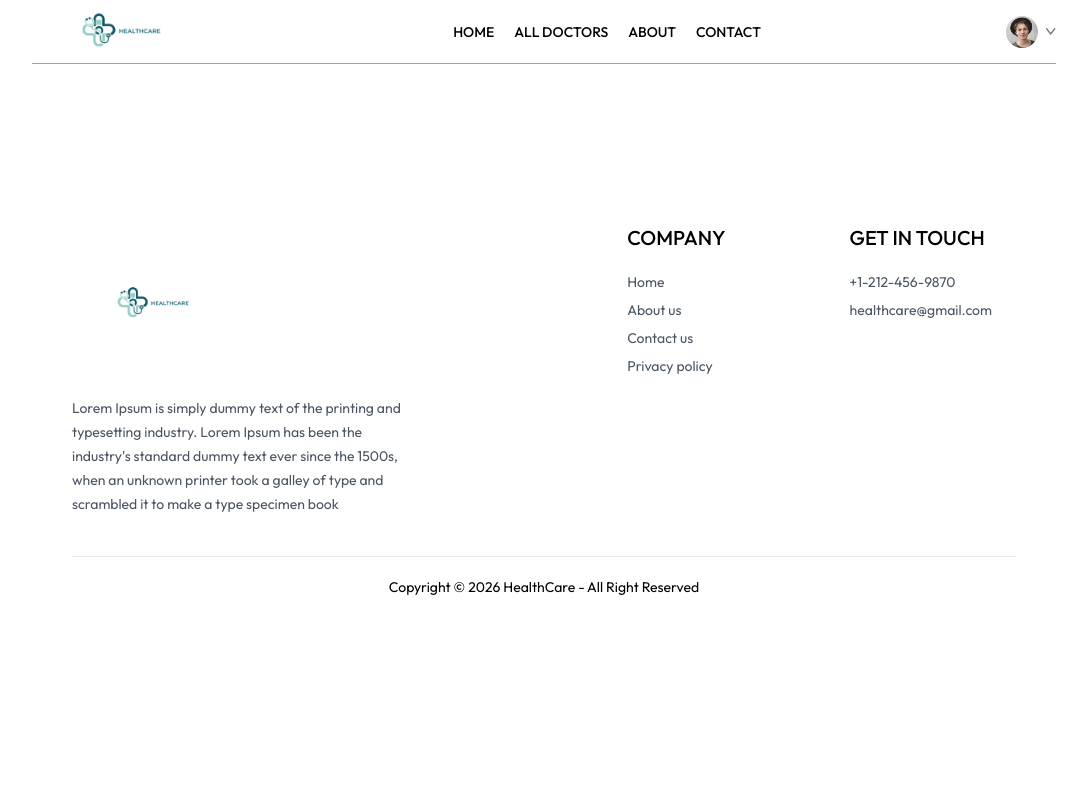
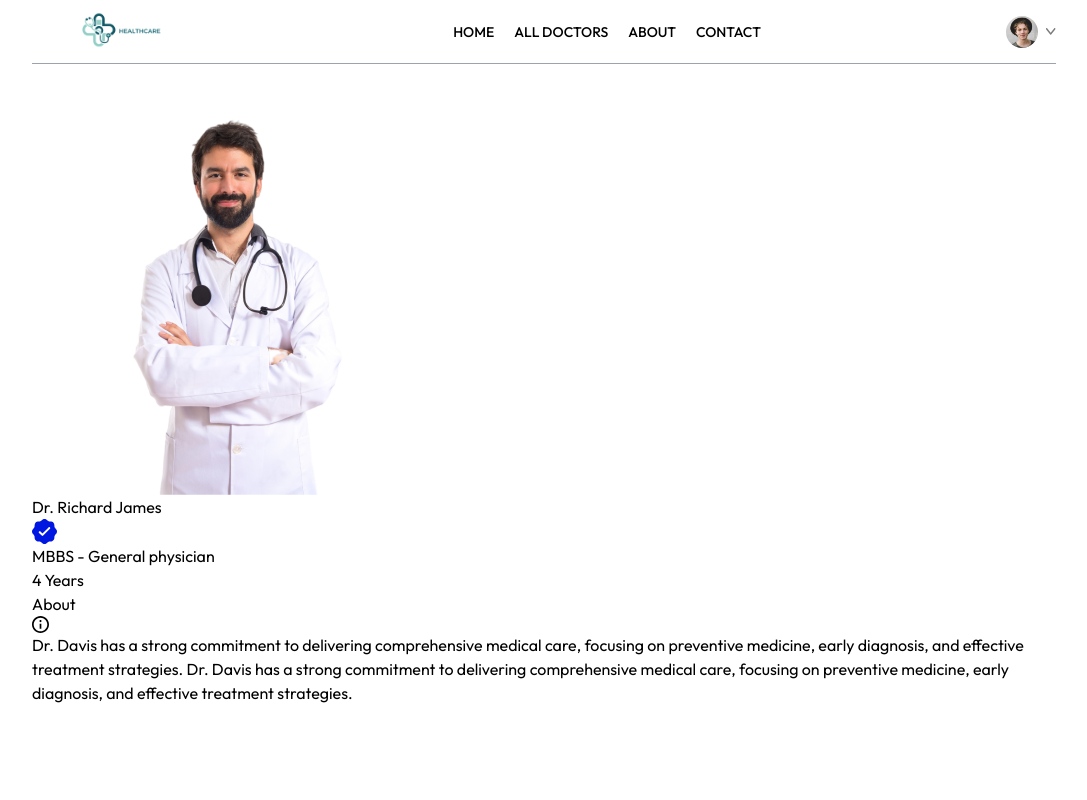
Before and after one commit to Suraj-219/Health-Care, a React (Vite) app in the folder frontend/: page /appointment/1 in a window 1280 px wide. Shown: the top 800 px of the page, without its empty margins (96-1183 px from the left). Built offline with nearby package versions, Linux system fonts and the light colour scheme.

Commit message:
enhanced appointment components

```diff
--- a/frontend/src/pages/Appointment.jsx
+++ b/frontend/src/pages/Appointment.jsx
@@ -1,9 +1,47 @@
-import React from 'react'
+import React, {useContext, useState, useEffect} from 'react'
+import { useParams } from 'react-router-dom'
+import { AppContext } from '../context/AppContext'
+import { assets } from '../assets/assets'
 
 const Appointment = () => {
-  return (
+
+  const {docId} = useParams()
+  const {doctors} = useContext(AppContext)
+
+  const [docInfo, setDocInfo] = useState(null)
+
+  const fetchDocInfo = async () => {
+    const docInfo = doctors.find(doc => doc.id === docId)
+    setDocInfo(docInfo)
+    console.log(docInfo)
+  }
+
+  useEffect(()=>{
+    fetchDocInfo()
+  }, [doctors, docId])
+
+  return docInfo && (
     <div>
+        {/* ---Doctor details--- */}
+        <div>
+          <div>
+            <img src={docInfo.image} alt="" />
+          </div>
+          <div>
+            {/* ---Doc Info: name, degree, experience */}
+            <p>{docInfo.name} <img src={assets.verified_icon} alt="" /></p>
+            <div>
+              <p>{docInfo.degree} - {docInfo.speciality}</p>
+              <button>{docInfo.experience}</button>
+            </div>
 
+            {/* ---Doctor About--- */}
+            <div>
+              <p>About <img src={assets.info_icon} alt="" /></p>
+              <p>{docInfo.about}</p>
+            </div>
+          </div>
+        </div>
     </div>
   )
 }
```
